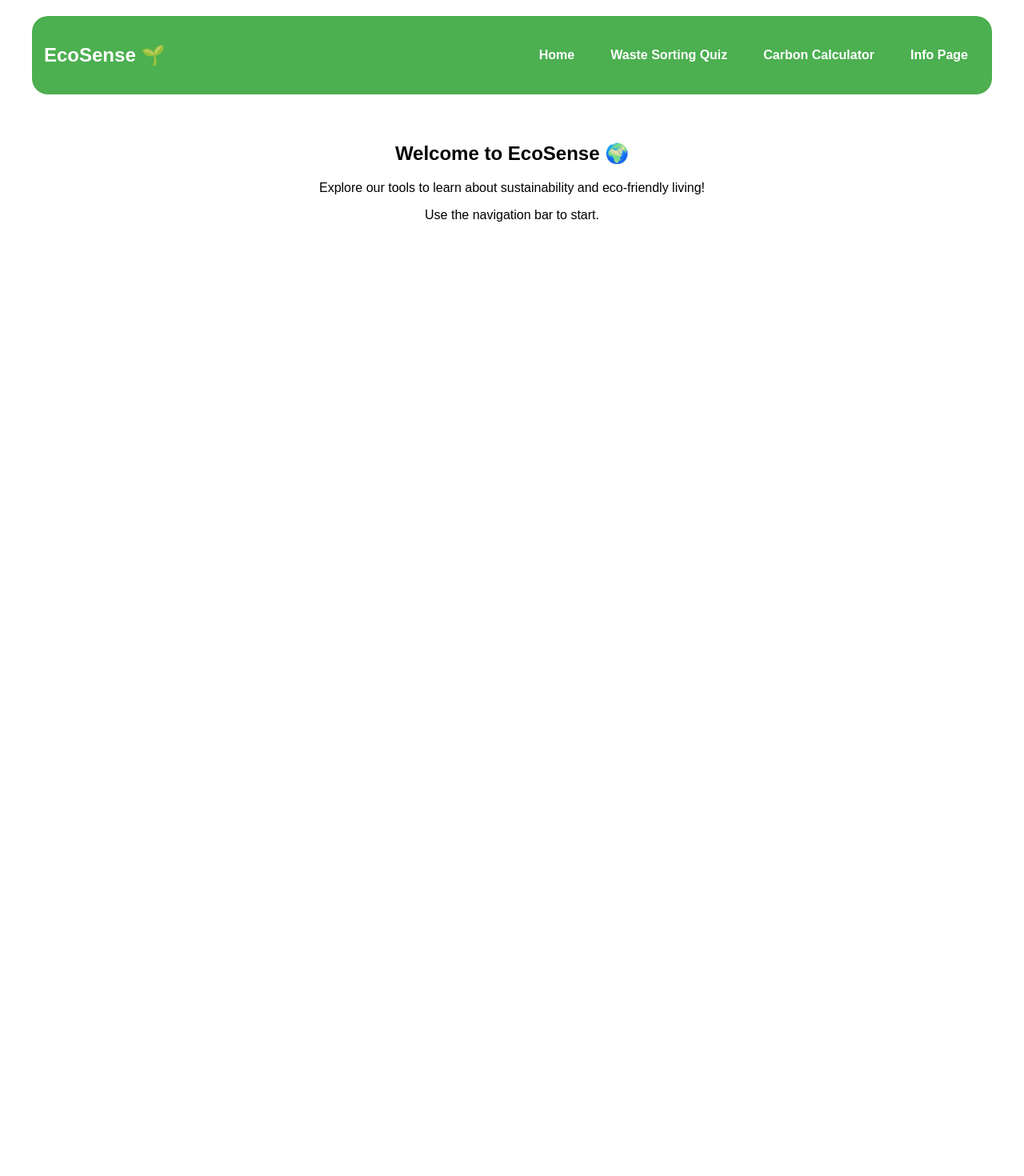
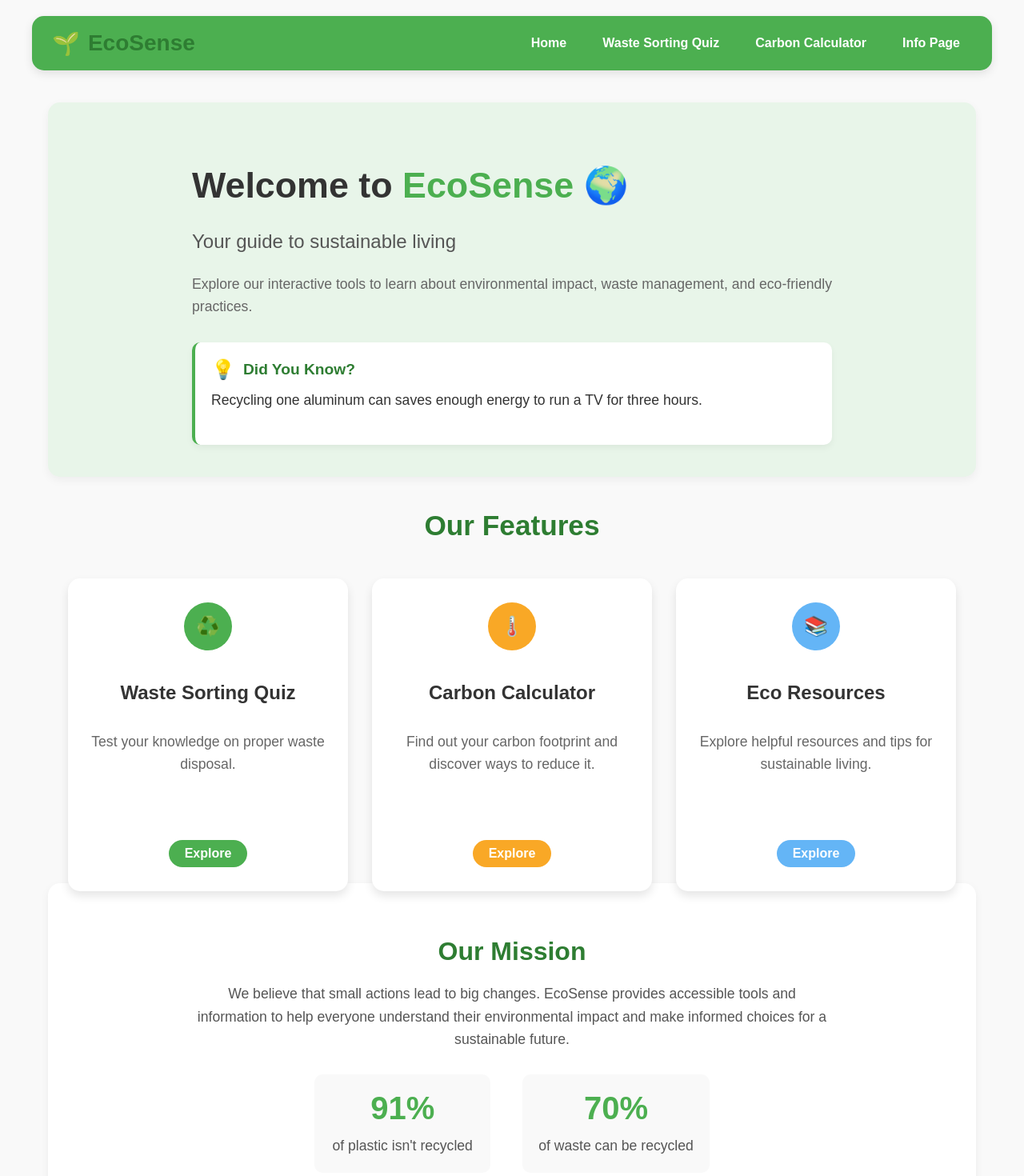
Before and after one commit to EcoSenseTeam/ecosense, a React (Create React App) app in the folder client/: page / in a window 1280 px wide. Shown: the top 1470 px of the page at 80% size. Before the commit the page ends 840 px from the top, so only its background shows below. Built offline with nearby package versions, Linux system fonts and the light colour scheme.

Commit message:
redid home page layout

```diff
--- a/client/src/App.css
+++ b/client/src/App.css
@@ -2,37 +2,125 @@
   text-align: center;
 }
 
-.App-logo {
-  height: 40vmin;
-  pointer-events: none;
+body {
+  margin: 0;
+  padding: 0;
+  font-family: 'Segoe UI', 'Roboto', 'Oxygen', 'Ubuntu', 'Cantarell', sans-serif;
+  -webkit-font-smoothing: antialiased;
+  -moz-osx-font-smoothing: grayscale;
+  background-color: #f9f9f9;
+  color: #333;
 }
 
-@media (prefers-reduced-motion: no-preference) {
-  .App-logo {
-    animation: App-logo-spin infinite 20s linear;
+@keyframes fadeIn {
+  from {
+    opacity: 0;
+    transform: translateY(10px);
+  }
+  to {
+    opacity: 1;
+    transform: translateY(0);
   }
 }
 
-.App-header {
-  background-color: #282c34;
-  min-height: 100vh;
-  display: flex;
-  flex-direction: column;
-  align-items: center;
-  justify-content: center;
-  font-size: calc(10px + 2vmin);
+@keyframes pulse {
+  0% {
+    transform: scale(1);
+  }
+  50% {
+    transform: scale(1.05);
+  }
+  100% {
+    transform: scale(1);
+  }
+}
+
+@keyframes slideFadeIn {
+  from {
+    opacity: 0;
+    transform: translateX(-20px);
+  }
+  to {
+    opacity: 1;
+    transform: translateX(0);
+  }
+}
+
+.eco-button {
+  padding: 10px 20px;
+  border: none;
+  border-radius: 20px;
+  font-weight: bold;
+  cursor: pointer;
+  transition: all 0.3s ease;
+  box-shadow: 0 2px 5px rgba(0, 0, 0, 0.1);
+}
+
+.eco-button:hover {
+  transform: translateY(-3px);
+  box-shadow: 0 4px 8px rgba(0, 0, 0, 0.15);
+}
+
+.eco-button.primary {
+  background-color: #4CAF50;
   color: white;
 }
 
-.App-link {
-  color: #61dafb;
+.eco-button.secondary {
+  background-color: #F9A826;
+  color: white;
 }
 
-@keyframes App-logo-spin {
-  from {
-    transform: rotate(0deg);
+.eco-button.tertiary {
+  background-color: #64B5F6;
+  color: white;
+}
+
+.eco-card {
+  background-color: white;
+  border-radius: 15px;
+  padding: 20px;
+  box-shadow: 0 4px 8px rgba(0, 0, 0, 0.08);
+  transition: all 0.3s ease;
+}
+
+.eco-card:hover {
+  transform: translateY(-5px);
+  box-shadow: 0 8px 16px rgba(0, 0, 0, 0.12);
+}
+
+.fade-in {
+  animation: fadeIn 0.8s ease-out;
+}
+
+.slide-in {
+  animation: slideFadeIn 0.5s ease-out;
+}
+
+.pulse {
+  animation: pulse 2s infinite;
+}
+
+h1, h2, h3, h4, h5, h6 {
+  line-height: 1.2;
+  font-weight: 600;
+  color: #2e7d32;
+}
+
+p {
+  line-height: 1.6;
+}
+
+@media (max-width: 768px) {
+  .eco-card {
+    padding: 15px;
   }
-  to {
-    transform: rotate(360deg);
+
+  h1 {
+    font-size: 1.8em;
+  }
+
+  h2 {
+    font-size: 1.5em;
   }
 }
--- a/client/src/App.js
+++ b/client/src/App.js
@@ -1,8 +1,9 @@
-import React, { useState } from "react";
+import React, { useState, useEffect } from "react";
 import { BrowserRouter as Router, Routes, Route, Link } from "react-router-dom";
 import WasteQuiz from "./components/WasteQuiz";
 import CarbonCalculator from "./components/CarbonCalculator";
 import InfoPage from "./components/InfoPage";
+import "./App.css";
 
 function App() {
   return (
@@ -27,7 +28,10 @@ const Navbar = () => {
 
   return (
     <nav style={styles.navbar}>
-      <h1>EcoSense 🌱</h1>
+      <div style={styles.logo}>
+        <span style={styles.logoIcon}>🌱</span>
+        <h1 style={styles.logoText}>EcoSense</h1>
+      </div>
       <div style={styles.navLinks}>
         {["Home", "Waste Sorting Quiz", "Carbon Calculator", "Info Page"].map((item, index) => {
           const paths = ["/", "/quiz", "/calculator", "/info"];
@@ -48,13 +52,121 @@ const Navbar = () => {
   );
 };
 
-const Home = () => (
-  <div style={styles.homeContent}>
-    <h2>Welcome to EcoSense 🌍</h2>
-    <p>Explore our tools to learn about sustainability and eco-friendly living!</p>
-    <p>Use the navigation bar to start.</p>
-  </div>
-);
+const Home = () => {
+  const [factIndex, setFactIndex] = useState(0);
+  const [activeCard, setActiveCard] = useState(null);
+
+  const ecoFacts = [
+    "Recycling one aluminum can saves enough energy to run a TV for three hours.",
+    "Around 91% of plastic is not recycled and ends up in landfills or the ocean.",
+    "A typical passenger vehicle emits about 4.6 metric tons of CO₂ per year.",
+    "The average American generates about 4.9 pounds of waste per day.",
+    "It takes 500-1,000 years for plastic to degrade in a landfill."
+  ];
+
+  const featureCards = [
+    {
+      title: "Waste Sorting Quiz",
+      description: "Test your knowledge on proper waste disposal.",
+      icon: "♻️",
+      color: "#4CAF50",
+      path: "/quiz"
+    },
+    {
+      title: "Carbon Calculator",
+      description: "Find out your carbon footprint and discover ways to reduce it.",
+      icon: "🌡️",
+      color: "#F9A826",
+      path: "/calculator"
+    },
+    {
+      title: "Eco Resources",
+      description: "Explore helpful resources and tips for sustainable living.",
+      icon: "📚",
+      color: "#64B5F6",
+      path: "/info"
+    }
+  ];
+
+  useEffect(() => {
+    const interval = setInterval(() => {
+      setFactIndex(prev => (prev + 1) % ecoFacts.length);
+    }, 8000);
+    return () => clearInterval(interval);
+  }, []);
+
+  return (
+    <div style={styles.homeContent}>
+      <div style={styles.heroSection}>
+        <div style={styles.heroTextContent}>
+          <h2 style={styles.heroTitle}>Welcome to <span style={styles.highlight}>EcoSense</span> 🌍</h2>
+          <p style={styles.heroSubtitle}>Your guide to sustainable living</p>
+          <p style={styles.heroDescription}>
+            Explore our interactive tools to learn about environmental impact,
+            waste management, and eco-friendly practices.
+          </p>
+          <div style={styles.factBox}>
+            <div style={styles.factHeader}>
+              <span style={styles.factIcon}>💡</span>
+              <h3 style={styles.factTitle}>Did You Know?</h3>
+            </div>
+            <p style={styles.factText}>{ecoFacts[factIndex]}</p>
+          </div>
+        </div>
+      </div>
+
+      <h2 style={styles.sectionTitle}>Our Features</h2>
+
+      <div style={styles.cardsContainer}>
+        {featureCards.map((card, index) => (
+          <Link
+            to={card.path}
+            key={index}
+            style={styles.cardLink}
+            onMouseEnter={() => setActiveCard(index)}
+            onMouseLeave={() => setActiveCard(null)}
+          >
+            <div style={{
+              ...styles.card,
+              transform: activeCard === index ? 'translateY(-10px)' : 'translateY(0)',
+              boxShadow: activeCard === index
+                ? '0 12px 20px rgba(0, 0, 0, 0.15)'
+                : '0 6px 12px rgba(0, 0, 0, 0.1)',
+            }}>
+              <div style={{...styles.cardIcon, backgroundColor: card.color}}>
+                <span style={styles.iconText}>{card.icon}</span>
+              </div>
+              <h3 style={styles.cardTitle}>{card.title}</h3>
+              <p style={styles.cardDescription}>{card.description}</p>
+              <div style={{...styles.cardButton, backgroundColor: card.color}}>
+                Explore
+              </div>
+            </div>
+          </Link>
+        ))}
+      </div>
+
+      <div style={styles.missionSection}>
+        <h2 style={styles.missionTitle}>Our Mission</h2>
+        <p style={styles.missionText}>
+          We believe that small actions lead to big changes. EcoSense provides accessible
+          tools and information to help everyone understand their environmental impact and
+          make informed choices for a sustainable future.
+        </p>
+        <div style={styles.statsContainer}>
+          <div style={styles.statItem}>
+            <span style={styles.statNumber}>91%</span>
+            <p style={styles.statText}>of plastic isn't recycled</p>
+          </div>
+          <div style={styles.statItem}>
+            <span style={styles.statNumber}>70%</span>
+            <p style={styles.statText}>of waste can be recycled</p>
+          </div>
+        </div>
+      </div>
+    </div>
+  );
+};
 
 const styles = {
   container: {
@@ -66,22 +178,38 @@ const styles = {
     minHeight: "100vh",
     display: "flex",
     flexDirection: "column",
+    backgroundColor: "#f9f9f9",
   },
   navbar: {
     backgroundColor: "#4CAF50",
-    padding: "15px",
+    padding: "15px 25px",
     display: "flex",
     justifyContent: "space-between",
     alignItems: "center",
     color: "white",
-    borderRadius: "20px",
+    borderRadius: "15px",
     boxSizing: "border-box",
     width: "100%",
     maxWidth: "1200px",
+    boxShadow: "0 4px 12px rgba(0, 0, 0, 0.1)",
+  },
+  logo: {
+    display: "flex",
+    alignItems: "center",
+  },
+  logoIcon: {
+    fontSize: "28px",
+    marginRight: "10px",
+  },
+  logoText: {
+    margin: 0,
+    fontSize: "28px",
+    fontWeight: "bold",
   },
   navLinks: {
     display: "flex",
     gap: "15px",
+    flexWrap: "wrap",
   },
   navLink: {
     textDecoration: "none",
@@ -89,25 +217,187 @@ const styles = {
     fontWeight: "bold",
     padding: "10px 15px",
     borderRadius: "10px",
-    transition: "background-color 0.3s ease, transform 0.2s ease",
+    transition: "all 0.3s ease",
   },
   navLinkHover: {
     backgroundColor: "#367B39",
-    transform: "scale(1.1)",
+    transform: "scale(1.05)",
   },
   content: {
     padding: "20px",
     boxSizing: "border-box",
+    flex: 1,
   },
   homeContent: {
-    marginTop: "40px",
+    marginTop: "20px",
   },
-  body: {
-    margin: "0",
-    padding: "0",
-    backgroundColor: "#D3D3D3",
-    width: "100vw",
-    overflowX: "hidden",
+  heroSection: {
+    backgroundColor: "#e8f5e9",
+    borderRadius: "15px",
+    padding: "40px",
+    marginBottom: "40px",
+    boxShadow: "0 4px 12px rgba(0, 0, 0, 0.05)",
+    textAlign: "left",
+  },
+  heroTextContent: {
+    maxWidth: "800px",
+    margin: "0 auto",
+  },
+  heroTitle: {
+    fontSize: "2.8em",
+    marginBottom: "15px",
+    color: "#333",
+  },
+  highlight: {
+    color: "#4CAF50",
+  },
+  heroSubtitle: {
+    fontSize: "1.5em",
+    color: "#555",
+    marginBottom: "20px",
+    fontWeight: "300",
+  },
+  heroDescription: {
+    fontSize: "1.1em",
+    lineHeight: "1.6",
+    color: "#666",
+    marginBottom: "30px",
+  },
+  factBox: {
+    backgroundColor: "white",
+    padding: "20px",
+    borderRadius: "10px",
+    boxShadow: "0 4px 8px rgba(0, 0, 0, 0.05)",
+    marginTop: "20px",
+    borderLeft: "4px solid #4CAF50",
+  },
+  factHeader: {
+    display: "flex",
+    alignItems: "center",
+    marginBottom: "10px",
+  },
+  factIcon: {
+    fontSize: "24px",
+    marginRight: "10px",
+  },
+  factTitle: {
+    fontSize: "1.2em",
+    margin: 0,
+    color: "#2e7d32",
+  },
+  factText: {
+    fontSize: "1.1em",
+    color: "#333",
+    margin: 0,
+    minHeight: "50px",
+    transition: "opacity 0.5s",
+  },
+  sectionTitle: {
+    fontSize: "2.2em",
+    textAlign: "center",
+    marginBottom: "30px",
+    color: "#2e7d32",
+    position: "relative",
+    paddingBottom: "15px",
+  },
+  cardsContainer: {
+    display: "flex",
+    justifyContent: "center",
+    flexWrap: "wrap",
+    gap: "30px",
+    marginBottom: "50px",
+  },
+  cardLink: {
+    textDecoration: "none",
+    flex: "1",
+    minWidth: "280px",
+    maxWidth: "350px",
+  },
+  card: {
+    backgroundColor: "white",
+    borderRadius: "15px",
+    padding: "30px 20px",
+    display: "flex",
+    flexDirection: "column",
+    alignItems: "center",
+    transition: "all 0.3s ease",
+    height: "100%",
+  },
+  cardIcon: {
+    width: "60px",
+    height: "60px",
+    borderRadius: "50%",
+    display: "flex",
+    alignItems: "center",
+    justifyContent: "center",
+    marginBottom: "15px",
+  },
+  iconText: {
+    fontSize: "24px",
+  },
+  cardTitle: {
+    fontSize: "1.5em",
+    color: "#333",
+    marginBottom: "15px",
+  },
+  cardDescription: {
+    fontSize: "1.1em",
+    color: "#666",
+    marginBottom: "20px",
+    textAlign: "center",
+  },
+  cardButton: {
+    padding: "8px 20px",
+    borderRadius: "20px",
+    color: "white",
+    fontWeight: "bold",
+    marginTop: "auto",
+  },
+  missionSection: {
+    backgroundColor: "white",
+    borderRadius: "15px",
+    padding: "40px",
+    marginBottom: "40px",
+    boxShadow: "0 4px 12px rgba(0, 0, 0, 0.05)",
+  },
+  missionTitle: {
+    fontSize: "2em",
+    color: "#2e7d32",
+    marginBottom: "20px",
+  },
+  missionText: {
+    fontSize: "1.1em",
+    lineHeight: "1.6",
+    color: "#555",
+    maxWidth: "800px",
+    margin: "0 auto 30px",
+  },
+  statsContainer: {
+    display: "flex",
+    justifyContent: "center",
+    gap: "40px",
+    flexWrap: "wrap",
+    marginTop: "30px",
+  },
+  statItem: {
+    display: "flex",
+    flexDirection: "column",
+    alignItems: "center",
+    backgroundColor: "#f9f9f9",
+    padding: "20px",
+    borderRadius: "10px",
+    minWidth: "180px",
+  },
+  statNumber: {
+    fontSize: "2.5em",
+    fontWeight: "bold",
+    color: "#4CAF50",
+    marginBottom: "10px",
+  },
+  statText: {
+    fontSize: "1.1em",
+    color: "#555",
+    margin: 0,
   },
 };
 
```
